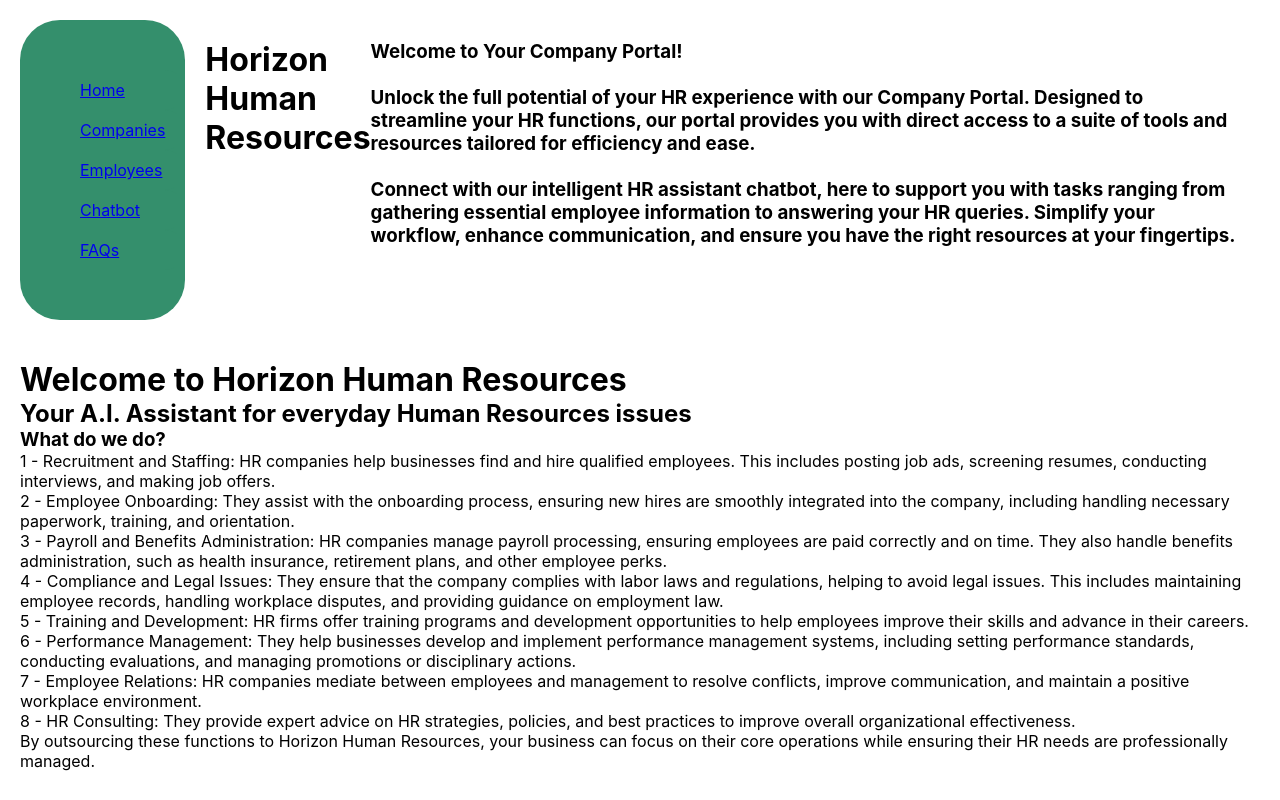
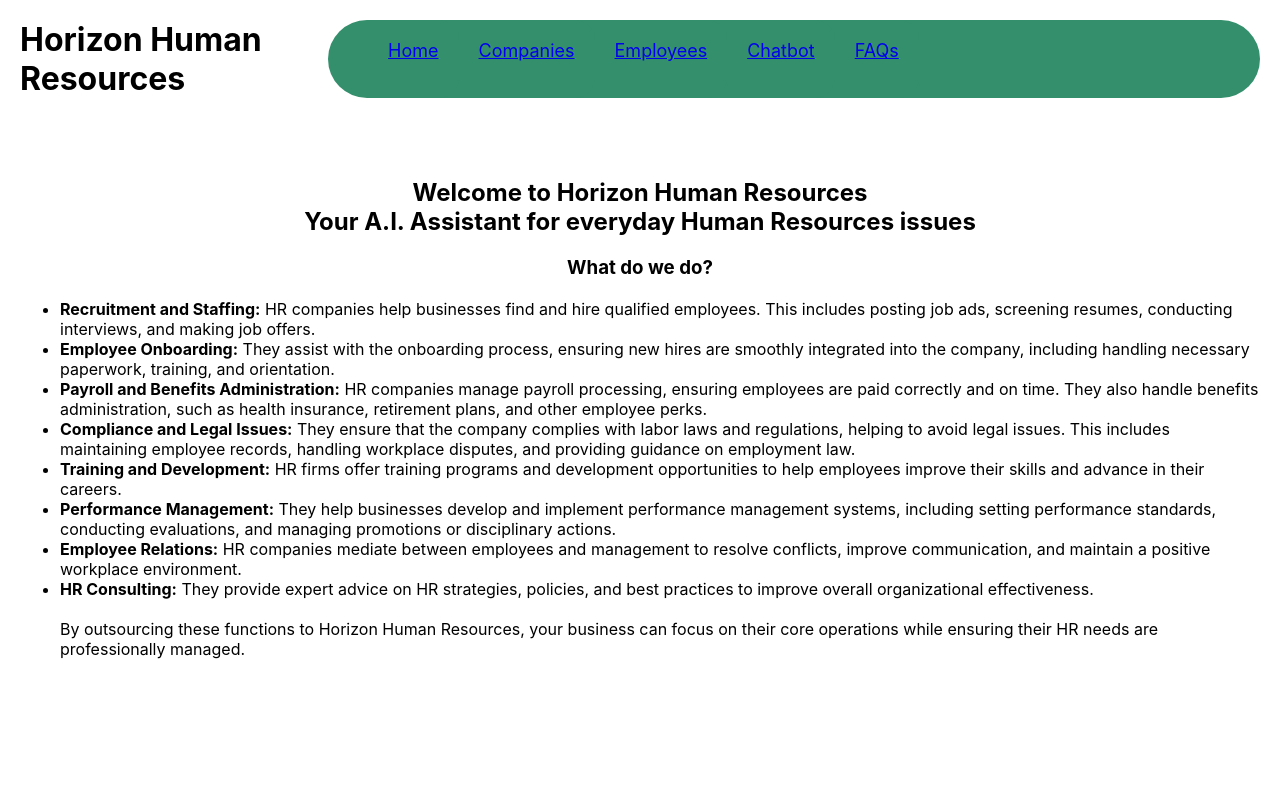
Before and after one commit to FabLab-AI-Software-Development/group-3-staticsite, a React (Create React App) app in the folder client/: page / in a window 1280 px wide. Built offline with nearby package versions, Linux system fonts and the light colour scheme.

Commit message:
Design updates for presentation

```diff
--- a/client/src/App.css
+++ b/client/src/App.css
@@ -57,26 +57,29 @@
 
 .content {
   display: flex;
-  min-height: 300px;
+  min-height: wrap-content;
+  width: wrap-content;
   padding: 20px;
 }
 
 .list {
   display: flex;
-  flex-direction: column;
-  justify-content: center;
-  min-height: 300px;
+  flex-direction: row;
+  justify-content: left;
+  width: 100%;
+  min-height: wrap-content;
   list-style: none;
   color: #fff;
   background-color: #348f6c;
   border-radius: 40px;
+  font-size: large;
 }
 
 .item {
   /* important: position, z-index, background-color!!!, border-radius */
   position: relative;
   z-index: 2;
-  padding: 10px 20px;
+  padding: 20px;
   background-color: #348f6c;
   border-radius: 0 20px 20px 0;
 }
--- a/client/src/App.jsx
+++ b/client/src/App.jsx
@@ -4,31 +4,39 @@ import Navigation from './components/navigation/navigation';
 
 function App() {
   return (
+  <div>
     <div class="left-div">
         <Navigation />
+    </div>
+    <div class="centered-div">
         <br/><br/>
-        <h1>Welcome to Horizon Human Resources</h1>
+        <h2>Welcome to Horizon Human Resources</h2>
         <h2>Your A.I. Assistant for everyday Human Resources issues</h2>
+        <br/>
         <h3>What do we do?</h3>
+        <br/>
+    <ul>
+        <li> <b>Recruitment and Staffing:</b> HR companies help businesses find and hire qualified employees. This includes posting job ads, screening resumes, conducting interviews, and making job offers.</li>
 
-        <p> 1 - Recruitment and Staffing: HR companies help businesses find and hire qualified employees. This includes posting job ads, screening resumes, conducting interviews, and making job offers.</p>
+        <li> <b>Employee Onboarding:</b> They assist with the onboarding process, ensuring new hires are smoothly integrated into the company, including handling necessary paperwork, training, and orientation.</li>
 
-        <p> 2 - Employee Onboarding: They assist with the onboarding process, ensuring new hires are smoothly integrated into the company, including handling necessary paperwork, training, and orientation.</p>
+        <li> <b>Payroll and Benefits Administration:</b> HR companies manage payroll processing, ensuring employees are paid correctly and on time. They also handle benefits administration, such as health insurance, retirement plans, and other employee perks.</li>
 
-        <p> 3 - Payroll and Benefits Administration: HR companies manage payroll processing, ensuring employees are paid correctly and on time. They also handle benefits administration, such as health insurance, retirement plans, and other employee perks.</p>
+        <li> <b>Compliance and Legal Issues:</b> They ensure that the company complies with labor laws and regulations, helping to avoid legal issues. This includes maintaining employee records, handling workplace disputes, and providing guidance on employment law.</li>
 
-        <p> 4 - Compliance and Legal Issues: They ensure that the company complies with labor laws and regulations, helping to avoid legal issues. This includes maintaining employee records, handling workplace disputes, and providing guidance on employment law.</p>
+        <li> <b>Training and Development:</b> HR firms offer training programs and development opportunities to help employees improve their skills and advance in their careers.</li>
 
-        <p> 5 - Training and Development: HR firms offer training programs and development opportunities to help employees improve their skills and advance in their careers.</p>
+        <li> <b>Performance Management:</b> They help businesses develop and implement performance management systems, including setting performance standards, conducting evaluations, and managing promotions or disciplinary actions.</li>
 
-        <p> 6 - Performance Management: They help businesses develop and implement performance management systems, including setting performance standards, conducting evaluations, and managing promotions or disciplinary actions.</p>
+        <li> <b>Employee Relations:</b> HR companies mediate between employees and management to resolve conflicts, improve communication, and maintain a positive workplace environment.</li>
 
-        <p> 7 - Employee Relations: HR companies mediate between employees and management to resolve conflicts, improve communication, and maintain a positive workplace environment.</p>
+        <li> <b>HR Consulting:</b> They provide expert advice on HR strategies, policies, and best practices to improve overall organizational effectiveness.</li>
 
-        <p> 8 - HR Consulting: They provide expert advice on HR strategies, policies, and best practices to improve overall organizational effectiveness.</p>
-
+        <br/>
         <p>By outsourcing these functions to Horizon Human Resources, your business can focus on their core operations while ensuring their HR needs are professionally managed.</p>
+    </ul>
     </div>
+  </div>
   );
 }
 
--- a/client/src/components/navigation/navigation.jsx
+++ b/client/src/components/navigation/navigation.jsx
@@ -10,6 +10,9 @@ const Navigation = () => {
 
     return (
         <div class="wrapper">
+            <h1>
+            Horizon Human Resources
+            </h1>
             <ul class="list">
                 <li class="item"><Link to="/">Home</Link></li>
                 <li class="item"><Link to="/Company">Companies</Link></li>
@@ -17,16 +20,6 @@ const Navigation = () => {
                 <li class="item"><Link to="/Question">Chatbot</Link></li>
                 <li class="item"><Link to="/FAQs">FAQs</Link></li>
             </ul>
-            <div class="content">
-                <h1>
-                Horizon Human Resources
-                </h1>
-                <h3>
-                    Welcome to Your Company Portal!<br/><br/>
-                    Unlock the full potential of your HR experience with our Company Portal. Designed to streamline your HR functions, our portal provides you with direct access to a suite of tools and resources tailored for efficiency and ease.<br/><br/>
-                    Connect with our intelligent HR assistant chatbot, here to support you with tasks ranging from gathering essential employee information to answering your HR queries. Simplify your workflow, enhance communication, and ensure you have the right resources at your fingertips.
-                </h3>
-            </div>
         </div>
     );
 
--- a/client/src/pages/companies.jsx
+++ b/client/src/pages/companies.jsx
@@ -38,8 +38,11 @@ const Company = () => {
     }, []);
 
     return (
+    <div>
+        <div class="left-div">
+        <Navigation />
+        </div>
         <div class="centered-div">
-            <Navigation />
             <h2>Add Company</h2>
             <input class="text-input" type="text" value={name} onChange={(e) => setName(e.target.value)} placeholder="Enter company name" />
             <input class="text-input" type="text" value={industry} onChange={(e) => setIndustry(e.target.value)} placeholder="Enter industry" />
@@ -65,6 +68,7 @@ const Company = () => {
             )}
             </table>
         </div>
+    </div>
     );
 };
 
--- a/client/src/pages/employees.jsx
+++ b/client/src/pages/employees.jsx
@@ -48,8 +48,11 @@ const Employee = () => {
     }, [ companyId ]);
 
     return (
+      <div>
+        <div class="left-div">
+        <Navigation />
+        </div>
         <div class="centered-div">
-            <Navigation />
             <h2>Add Employee</h2>
             <input class="text-input" type="text" value={name} onChange={(e) => setName(e.target.value)} placeholder="Enter employee name" />
             <input class="text-input" type="text" value={role} onChange={(e) => setRole(e.target.value)} placeholder="Enter employee role" />
@@ -85,6 +88,7 @@ const Employee = () => {
             )}
             </table>
         </div>
+    </div>
     );
 };
 
--- a/client/src/pages/faqs.jsx
+++ b/client/src/pages/faqs.jsx
@@ -3,10 +3,12 @@ import Navigation from '../components/navigation/navigation';
 const FAQs = () => {
     return (
         <div class="left-div">
+
             <Navigation />
-            <h1>Horizon Hub-FAQ's</h1>
-<h2>Ready to spark some HR magic? Dive into the prompts below and pop them into the chatbox to unlock a treasure trove of creative insights and lively discussions! Let’s elevate your training and development game and make HR fun and effective together!
-</h2>
+            <br/><br/>
+            <h2>Horizon Hub-FAQ's</h2>
+<h3>Ready to spark some HR magic? Dive into the prompts below and pop them into the chatbox to unlock a treasure trove of creative insights and lively discussions! Let’s elevate your training and development game and make HR fun and effective together!
+</h3>
 
 <p class="left-div"> Recruitment and Selection
 “What are the key components of an effective job description, and how can we ensure that it attracts a diverse pool of candidates?”
```
